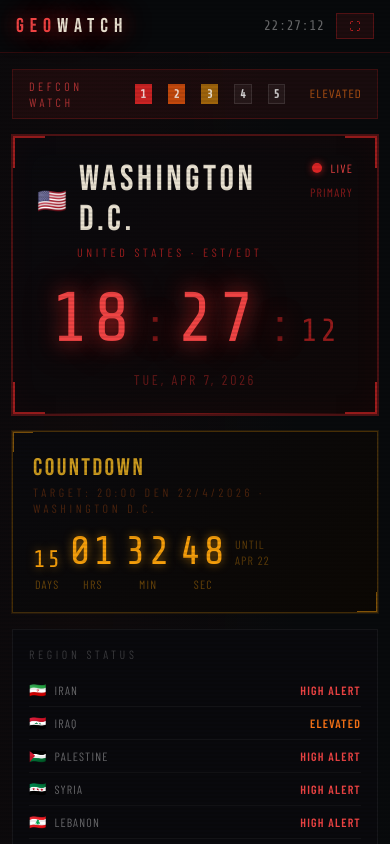
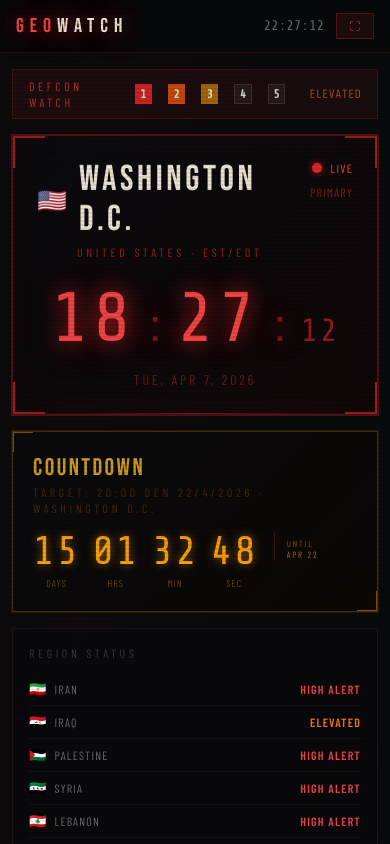
Before and after one commit to gassy01/geopolitical-clock, a React (Vite) app: page / in a window 390 px wide. Shown: the top 844 px of the page. Built offline with nearby package versions, Linux system fonts and the light colour scheme; a web font is replaced by a local one.

Commit message:
Improve countdown UI consistency and alignment

```diff
--- a/src/App.jsx
+++ b/src/App.jsx
@@ -514,7 +514,7 @@ function CountdownTimer({ timezone }) {
           </div>
         </div>
       ) : (
-        <div className="flex items-end gap-2 md:gap-4">
+        <div className="flex items-end gap-3 md:gap-6">
           {[
             { val: countdown.days, label: "DAYS" },
             { val: countdown.hours, label: "HRS" },
@@ -527,7 +527,7 @@ function CountdownTimer({ timezone }) {
                   isUrgent ? "glow-red" : "glow-amber"
                 }`}
                 style={{
-                  fontSize: i === 0 ? "clamp(1.5rem, 6vw, 3rem)" : "clamp(2.5rem, 10vw, 5rem)",
+                  fontSize: "clamp(2.5rem, 10vw, 5rem)",
                   lineHeight: 1,
                   color: isUrgent ? "#ef4444" : "#f59e0b",
                   letterSpacing: "0.05em",
@@ -536,7 +536,7 @@ function CountdownTimer({ timezone }) {
                 {pad(item.val)}
               </span>
               <span
-                className="font-body text-xs tracking-widest mt-1"
+                className="font-body text-[10px] md:text-xs tracking-widest mt-1"
                 style={{ color: isUrgent ? "rgba(220,38,38,0.5)" : "rgba(245,158,11,0.4)" }}
               >
                 {item.label}
@@ -544,10 +544,11 @@ function CountdownTimer({ timezone }) {
             </div>
           ))}
           <div
-            className="self-start pt-1 font-body text-xs tracking-widest uppercase"
-            style={{ color: "rgba(245,158,11,0.35)" }}
+            className="self-start pt-1.5 font-body text-[9px] md:text-[11px] tracking-[0.2em] leading-tight uppercase border-l border-amber-900/40 pl-3 ml-1"
+            style={{ color: "rgba(245,158,11,0.5)" }}
           >
-            UNTIL<br />APR 22
+            UNTIL<br />
+            <span className="text-amber-500/70">APR 22</span>
           </div>
         </div>
       )}
```
